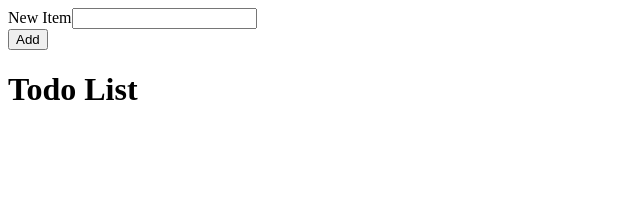
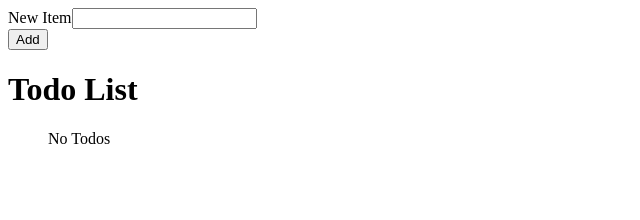
Before and after one commit to sairaheta1/react-toDo, a React (Vite) app: page / in a window 1280 px wide. Shown: the top 220 px of the page, without its empty margins (0-640 px from the left). Built offline with nearby package versions, Linux system fonts and the light colour scheme.

Commit message:
implemented short circuiting to display text when there are no list items

```diff
--- a/src/App.jsx
+++ b/src/App.jsx
@@ -46,6 +46,7 @@ export default function App() {
       </form>
       <h1 className="header">Todo List</h1>
       <ul className="list">
+        {todos.length === 0 && "No Todos"}
         {todos.map(todo => {
           return (
             <li key="todo.id">
```
